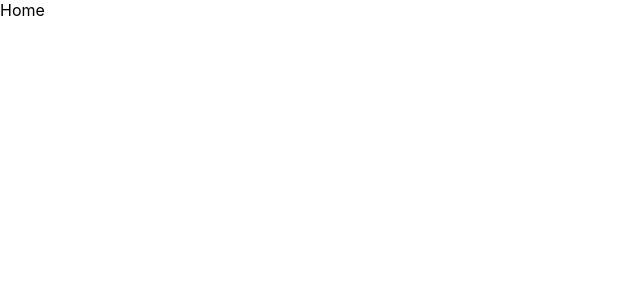
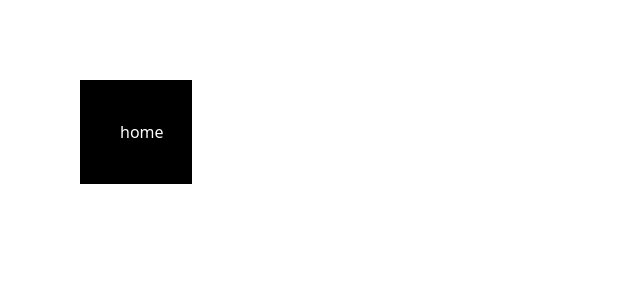
Before and after one commit to Salman-Khan9/TourArc, a React (Create React App) app in the folder client/: page / in a window 1280 px wide. Shown: the top 300 px of the page, without its empty margins (0-640 px from the left). Built offline with nearby package versions, Linux system fonts and the light colour scheme.

Commit message:
installed tailwind css && shadcn
installed tailwind css && shadcn

```diff
--- a/client/src/App.css
+++ /dev/null
@@ -1,38 +0,0 @@
-.App {
-  text-align: center;
-}
-
-.App-logo {
-  height: 40vmin;
-  pointer-events: none;
-}
-
-@media (prefers-reduced-motion: no-preference) {
-  .App-logo {
-    animation: App-logo-spin infinite 20s linear;
-  }
-}
-
-.App-header {
-  background-color: #282c34;
-  min-height: 100vh;
-  display: flex;
-  flex-direction: column;
-  align-items: center;
-  justify-content: center;
-  font-size: calc(10px + 2vmin);
-  color: white;
-}
-
-.App-link {
-  color: #61dafb;
-}
-
-@keyframes App-logo-spin {
-  from {
-    transform: rotate(0deg);
-  }
-  to {
-    transform: rotate(360deg);
-  }
-}
--- a/client/src/App.js
+++ b/client/src/App.js
@@ -1,4 +1,3 @@
-import './App.css';
 import {BrowserRouter as Router , Routes , Route} from "react-router-dom"
 import Home from './Pages/Home/Home';
 import Login from './Pages/Login/Login';
--- a/client/src/Pages/Home/Home.js
+++ b/client/src/Pages/Home/Home.js
@@ -2,7 +2,9 @@
 
 const Home = () => {
   return (
-    <div>Home</div>
+    <div className='m-20 p-10 bg-black text-white w-28  '>
+     home
+    </div>
   )
 }
 
--- a/client/src/index.css
+++ b/client/src/index.css
@@ -1,13 +1,76 @@
-body {
-  margin: 0;
-  font-family: -apple-system, BlinkMacSystemFont, 'Segoe UI', 'Roboto', 'Oxygen',
-    'Ubuntu', 'Cantarell', 'Fira Sans', 'Droid Sans', 'Helvetica Neue',
-    sans-serif;
-  -webkit-font-smoothing: antialiased;
-  -moz-osx-font-smoothing: grayscale;
-}
+@tailwind base;
+  @tailwind components;
+  @tailwind utilities;
 
-code {
-  font-family: source-code-pro, Menlo, Monaco, Consolas, 'Courier New',
-    monospace;
-}
+  @layer base {
+    :root {
+      --background: 0 0% 100%;
+      --foreground: 224 71.4% 4.1%;
+
+      --card: 0 0% 100%;
+      --card-foreground: 224 71.4% 4.1%;
+
+      --popover: 0 0% 100%;
+      --popover-foreground: 224 71.4% 4.1%;
+
+      --primary: 220.9 39.3% 11%;
+      --primary-foreground: 210 20% 98%;
+
+      --secondary: 220 14.3% 95.9%;
+      --secondary-foreground: 220.9 39.3% 11%;
+
+      --muted: 220 14.3% 95.9%;
+      --muted-foreground: 220 8.9% 46.1%;
+
+      --accent: 220 14.3% 95.9%;
+      --accent-foreground: 220.9 39.3% 11%;
+
+      --destructive: 0 84.2% 60.2%;
+      --destructive-foreground: 210 20% 98%;
+
+      --border: 220 13% 91%;
+      --input: 220 13% 91%;
+      --ring: 224 71.4% 4.1%;
+
+      --radius: 0.5rem;
+    }
+
+    .dark {
+      --background: 224 71.4% 4.1%;
+      --foreground: 210 20% 98%;
+
+      --card: 224 71.4% 4.1%;
+      --card-foreground: 210 20% 98%;
+
+      --popover: 224 71.4% 4.1%;
+      --popover-foreground: 210 20% 98%;
+
+      --primary: 210 20% 98%;
+      --primary-foreground: 220.9 39.3% 11%;
+
+      --secondary: 215 27.9% 16.9%;
+      --secondary-foreground: 210 20% 98%;
+
+      --muted: 215 27.9% 16.9%;
+      --muted-foreground: 217.9 10.6% 64.9%;
+
+      --accent: 215 27.9% 16.9%;
+      --accent-foreground: 210 20% 98%;
+
+      --destructive: 0 62.8% 30.6%;
+      --destructive-foreground: 210 20% 98%;
+
+      --border: 215 27.9% 16.9%;
+      --input: 215 27.9% 16.9%;
+      --ring: 216 12.2% 83.9%;
+    }
+  }
+
+  @layer base {
+    * {
+      @apply border-border;
+    }
+    body {
+      @apply bg-background text-foreground;
+    }
+  }
--- /dev/null
+++ b/client/src/lib/utils.js
@@ -0,0 +1,6 @@
+import { clsx } from "clsx"
+import { twMerge } from "tailwind-merge"
+
+export function cn(...inputs) {
+  return twMerge(clsx(inputs))
+}
--- /dev/null
+++ b/client/tailwind.config.js
@@ -0,0 +1,77 @@
+/** @type {import('tailwindcss').Config} */
+module.exports = {
+  darkMode: ["class"],
+  content: [
+    './pages/**/*.{js,jsx}',
+    './components/**/*.{js,jsx}',
+    './app/**/*.{js,jsx}',
+    './src/**/*.{js,jsx}',
+  ],
+  prefix: "",
+  theme: {
+    container: {
+      center: true,
+      padding: "2rem",
+      screens: {
+        "2xl": "1400px",
+      },
+    },
+    extend: {
+      colors: {
+        border: "hsl(var(--border))",
+        input: "hsl(var(--input))",
+        ring: "hsl(var(--ring))",
+        background: "hsl(var(--background))",
+        foreground: "hsl(var(--foreground))",
+        primary: {
+          DEFAULT: "hsl(var(--primary))",
+          foreground: "hsl(var(--primary-foreground))",
+        },
+        secondary: {
+          DEFAULT: "hsl(var(--secondary))",
+          foreground: "hsl(var(--secondary-foreground))",
+        },
+        destructive: {
+          DEFAULT: "hsl(var(--destructive))",
+          foreground: "hsl(var(--destructive-foreground))",
+        },
+        muted: {
+          DEFAULT: "hsl(var(--muted))",
+          foreground: "hsl(var(--muted-foreground))",
+        },
+        accent: {
+          DEFAULT: "hsl(var(--accent))",
+          foreground: "hsl(var(--accent-foreground))",
+        },
+        popover: {
+          DEFAULT: "hsl(var(--popover))",
+          foreground: "hsl(var(--popover-foreground))",
+        },
+        card: {
+          DEFAULT: "hsl(var(--card))",
+          foreground: "hsl(var(--card-foreground))",
+        },
+      },
+      borderRadius: {
+        lg: "var(--radius)",
+        md: "calc(var(--radius) - 2px)",
+        sm: "calc(var(--radius) - 4px)",
+      },
+      keyframes: {
+        "accordion-down": {
+          from: { height: "0" },
+          to: { height: "var(--radix-accordion-content-height)" },
+        },
+        "accordion-up": {
+          from: { height: "var(--radix-accordion-content-height)" },
+          to: { height: "0" },
+        },
+      },
+      animation: {
+        "accordion-down": "accordion-down 0.2s ease-out",
+        "accordion-up": "accordion-up 0.2s ease-out",
+      },
+    },
+  },
+  plugins: [require("tailwindcss-animate")],
+}
```
Also changed, not shown: client/jsconfig.json (added, +8 -0 lines), client/package.json (+9 -0 lines), client/components.json (added), 1 other file (tests, documents, lock files or other folders).
